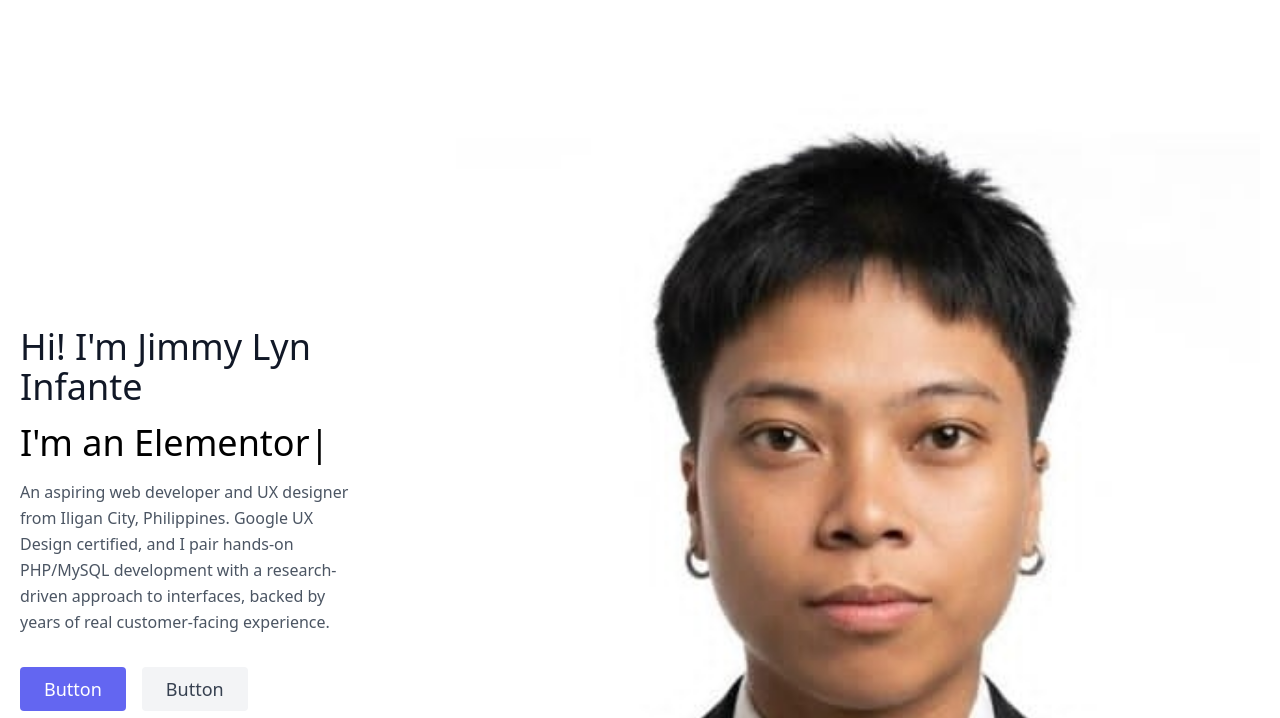
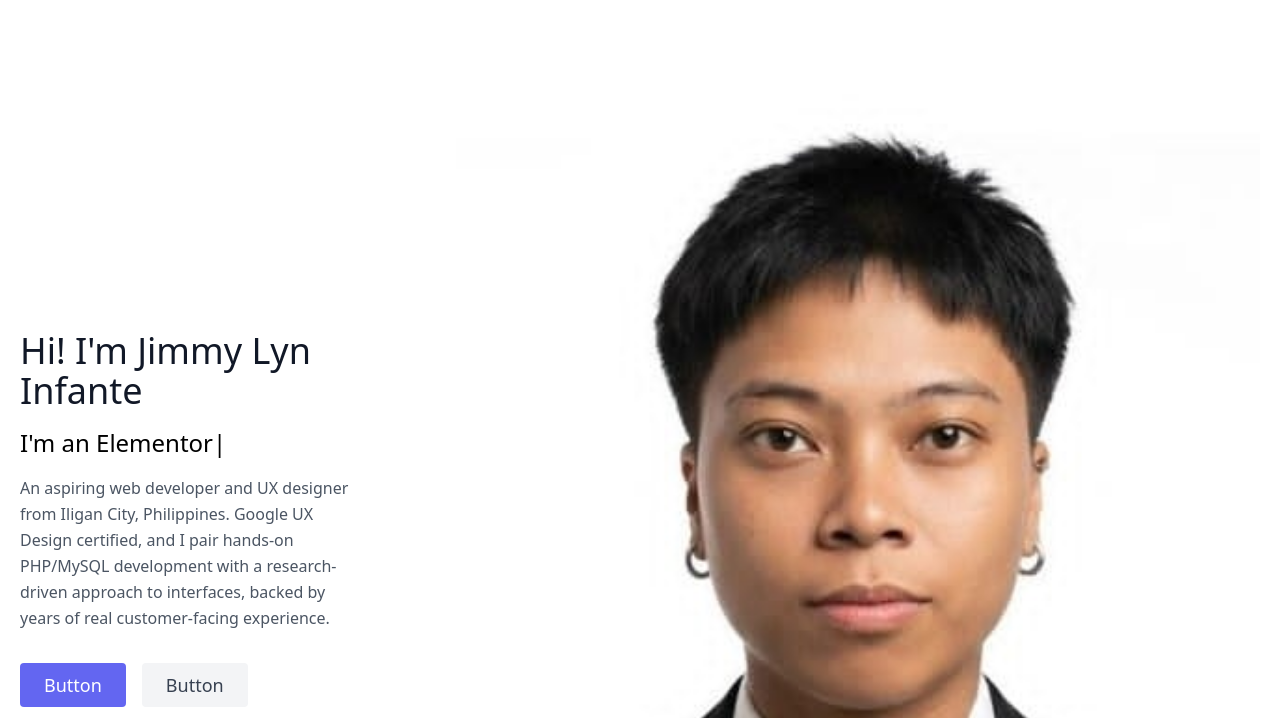
Before and after one commit to jimmylyn07/jimmylyn07.github.io, a website: page index.html in a window 1280 px wide. Shown: the part 82-800 px from the top of the page. Drawn offline with nearby package versions, Linux system fonts and the light colour scheme; files that its build step writes are made by us from their sources.

Commit message:
changed the font size

```diff
--- a/index.html
+++ b/index.html
@@ -57,7 +57,7 @@
     <div class="lg:flex-grow md:w-1/2 lg:pr-24 md:pr-16 flex flex-col md:items-start md:text-left mb-16 md:mb-0 items-center text-center">
       <h1 class="title-font sm:text-4xl text-3xl mb-4 font-medium text-gray-900">Hi! I'm Jimmy Lyn Infante
       </h1>
-      <h2 class="title-font sm:text-4xl text-3xl mb-4 font-medium text-black">I'm <span id="typed"></span></h2>
+      <h2 class="title-font sm:text-2xl text-2xl mb-4 font-medium text-black">I'm <span id="typed"></span></h2>
       <p class="mb-8 leading-relaxed">An aspiring web developer and UX designer from Iligan City, Philippines. Google UX Design certified, and I pair hands-on PHP/MySQL development with a research-driven approach to interfaces, backed by years of real customer-facing experience.</p>
       <div class="flex justify-center">
         <button class="inline-flex text-white bg-indigo-500 border-0 py-2 px-6 focus:outline-none hover:bg-indigo-600 rounded text-lg">Button</button>
```
